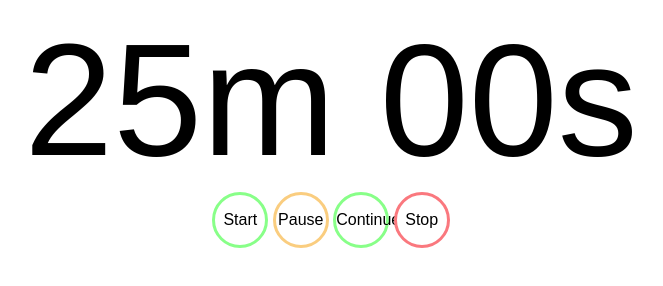
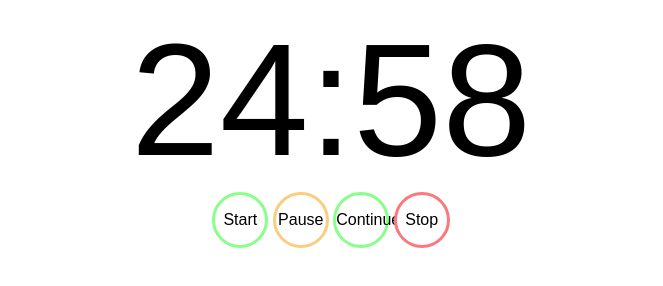
Before and after one commit to jackisrong/Pomodoro, a plain HTML site: page index.html in a window 1280 px wide. Both pictures are taken after a click on the element "Start". Shown: the whole page, without its empty margins (309-972 px from the left). Drawn offline with Linux system fonts and the light colour scheme.

Commit message:
Fixed internal code merge issues

```diff
--- a/index.html
+++ b/index.html
@@ -8,9 +8,9 @@
 </head>
 
 <body>
-	<div id="countdown">25m 00s</div>
+	<div id="countdown">25:00</div>
 	<div id="buttons">
-		<div class="circleButton" id="startButton" onclick="countdown()">Start</div>
+		<div class="circleButton" id="startButton" onclick="startTimer()">Start</div>
 		<div class="circleButton" id="pauseButton" onclick="">Pause</div>
 		<div class="circleButton" id="continueButton" onclick="">Continue</div>
 		<div class="circleButton" id="stopButton" onclick="">Stop</div>
--- a/script.js
+++ b/script.js
@@ -1,9 +1,8 @@
 function startTimer() {
-
     var initialTime = Date.now();
 
     var tick = setInterval(function countdown() {
-		var timePassed = 25 * 60 + 1 - ((Date.now() - initialTime) / 1000 | 0);
+        var timePassed = 25 * 60 - ((Date.now() - initialTime) / 1000 | 0);
 
         var minutes = (timePassed / 60) | 0;
         var seconds = (timePassed % 60) | 0;
@@ -11,7 +10,7 @@ function startTimer() {
         minutes = minutes < 10 ? "0" + minutes : minutes;
         seconds = seconds < 10 ? "0" + seconds : seconds;
 
-        document.getElementById("time").innerHTML = minutes + ":" + seconds;
+        document.getElementById("countdown").innerHTML = minutes + ":" + seconds;
 
         if (timePassed == 0) {
             clearInterval(tick);
@@ -20,7 +19,3 @@ function startTimer() {
 
     }, 1000);
 }
-
-window.onload = function () {
-    startTimer();
-}
```
Also changed, not shown: style.css (line endings or trailing spaces). Lines whose indentation alone changed are shown as unchanged.
